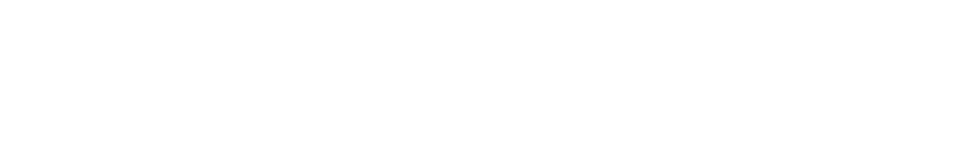
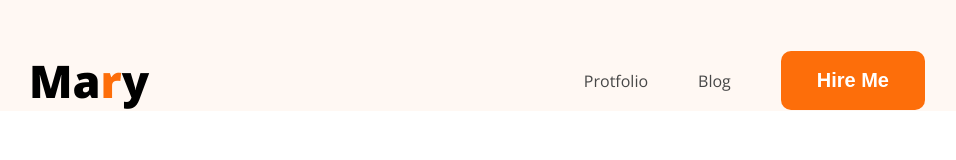
Before and after one commit to marufsid/hero-portfolio, a plain HTML site: page index.html in a window 1280 px wide. Shown: the whole page, without its empty margins (163-1119 px from the left). Drawn offline with nearby package versions, Linux system fonts and the light colour scheme.

Commit message:
added navbar

```diff
--- a/index.html
+++ b/index.html
@@ -1,11 +1,29 @@
 <!DOCTYPE html>
 <html lang="en">
-<head>
-    <meta charset="UTF-8">
-    <meta name="viewport" content="width=device-width, initial-scale=1.0">
+  <head>
+    <meta charset="UTF-8" />
+    <meta name="viewport" content="width=device-width, initial-scale=1.0" />
     <title>Maruf Siddique Portfolio</title>
-</head>
-<body>
-
-</body>
+    <link rel="preconnect" href="https://fonts.googleapis.com" />
+    <link rel="preconnect" href="https://fonts.gstatic.com" crossorigin />
+    <link
+      href="https://fonts.googleapis.com/css2?family=Open+Sans:ital,wght@0,300..800;1,300..800&display=swap"
+      rel="stylesheet"
+    />
+    <link rel="stylesheet" href="./styles/portfolio.css">
+  </head>
+  <body class="font-open-sans">
+    <header>
+      <nav>
+        <div class="logo">
+          <h2>Ma<span class="color-orange">r</span>y</h2>
+        </div>
+        <ul class="menu">
+          <li><a href="">Protfolio</a></li>
+          <li><a href="">Blog</a></li>
+          <li><button class="btn">Hire Me</button></li>
+        </ul>
+      </nav>
+    </header>
+  </body>
 </html>
--- /dev/null
+++ b/styles/portfolio.css
@@ -0,0 +1,56 @@
+*{
+    margin: 0;
+    padding: 0;
+    box-sizing: border-box;
+}
+
+.font-open-sans {
+  font-family: "Open Sans", sans-serif;
+  font-optical-sizing: auto;
+}
+
+header{
+    background-color: #FFF8F3;
+    padding-top: 50px;
+}
+
+nav{
+    width: 70%;
+    max-width: 1140px;
+    /* border: 1px solid black; */
+    margin: 0px auto;
+    display: flex;
+    justify-content: space-between;
+    align-items: center;
+}
+
+h2{
+    font-size: 45px;
+    font-weight: 900;
+}
+
+.color-orange{
+    color: #FD6E0A;
+}
+
+.btn {
+    color: white;
+    background-color: #FD6E0A;
+    padding: 18px 36px;
+    font-size: 20px;
+    font-weight: bold;
+    border: none;
+    border-radius: 10px;
+}
+
+.menu {
+    display: flex;
+    list-style: none;
+    gap: 50px;
+    align-items: center;
+}
+
+.menu a {
+    color: #474747;
+    text-decoration: none;
+}
```
